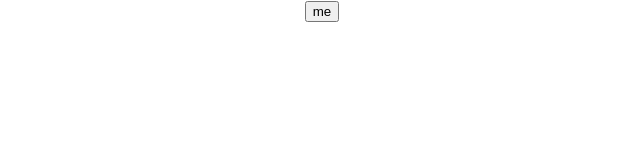
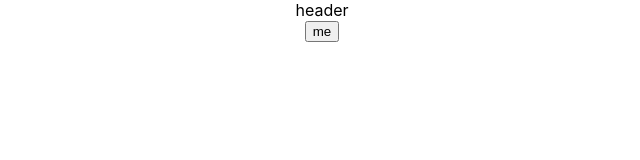
Before and after one commit to NLI262/practice-git, a React (Create React App) app: page / in a window 1280 px wide. Shown: the top 160 px of the page, without its empty margins (318-958 px from the left). Built offline with nearby package versions, Linux system fonts and the light colour scheme.

Commit message:
Header text

```diff
--- a/src/App.js
+++ b/src/App.js
@@ -2,10 +2,12 @@ import React from 'react';
 import logo from './logo.svg';
 import './App.css';
 import Button from './Button';
+import Header from './Header';
 
 function App() {
   return (
     <div className="App">
+      <Header/>
     <Button text="me"/>
     </div>
   );
--- /dev/null
+++ b/src/Header.jsx
@@ -0,0 +1,8 @@
+import React from "react"
+const Header=()=>
+{
+    return(<div>
+ header
+    </div>)
+}
+export default Header
```
